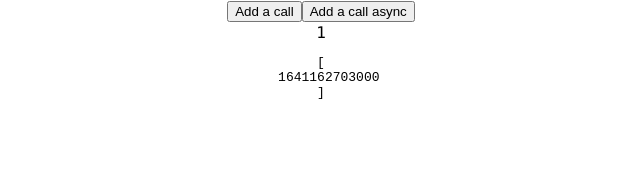
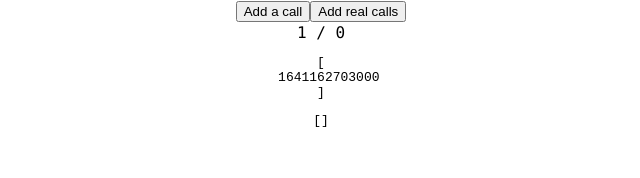
Before and after one commit to maurer2/fernsprecher-kodierer-dekodierer-schau, a React (Create React App) app in the folder app/: page / in a window 1280 px wide. Shown: the top 178 px of the page, without its empty margins (319-959 px from the left). Built offline with nearby package versions, Linux system fonts and the light colour scheme.

Commit message:
Added real call handling

```diff
--- a/app/src/features/calls/Calls.tsx
+++ b/app/src/features/calls/Calls.tsx
@@ -1,10 +1,10 @@
 import { ReactElement } from 'react';
 import { RootState } from '../../app/store';
 import { useSelector, useDispatch } from 'react-redux';
-import { addCall, getCallEntry } from './callSlice';
+import { addCall, getCallEntry, getCalls } from './callSlice';
 
 export default function Calls(): ReactElement {
-  const callList = useSelector((state: RootState) => state.calls.calls);
+  const {calls, callList} = useSelector((state: RootState) => state.calls);
   const isLoading = useSelector((state: RootState) => state.calls.isLoading);
   const dispatch = useDispatch();
 
@@ -16,9 +16,9 @@ export default function Calls(): ReactElement {
   }
 
   function handleClickAsync(): void {
-    const addCallActionAsync = getCallEntry();
+    const getCallsAction = getCalls();
 
-    dispatch(addCallActionAsync);
+    dispatch(getCallsAction);
   }
 
   return (
@@ -35,10 +35,15 @@ export default function Calls(): ReactElement {
         onClick={handleClickAsync}
         disabled={isLoading}
       >
-        Add a call async
+        Add real calls
       </button>
       <div>
-        <code>{callList.length}</code>
+        <code>{calls.length} / {callList.length}</code>
+      </div>
+      <div>
+        <code>
+          <pre>{JSON.stringify(calls, null, 2)}</pre>
+        </code>
       </div>
       <div>
         <code>
--- a/app/src/features/calls/CallsApi.tsx
+++ /dev/null
@@ -1,7 +0,0 @@
-// import { setTimeout } from "timers/promises";
-
-export function getEntry(): Promise<ReturnType<typeof Date['now']>> {
-  return new Promise((resolve) => {
-    setTimeout(() => resolve(Date.now()), 1000)
-  });
-}
--- a/app/src/features/calls/callSlice.tsx
+++ b/app/src/features/calls/callSlice.ts
@@ -1,13 +1,6 @@
 import { createSlice, PayloadAction, createAsyncThunk } from '@reduxjs/toolkit';
-import { getEntry } from './CallsApi';
-
-// type Call = {
-//   dateTime: typeof Date['now'],
-//   codecs: {
-//     send: string | null,
-//     receive: string | null,
-//   }
-// }
+import { getEntry, getCallList } from './callsApi';
+import type { Call } from './callsApi';
 
 export const getCallEntry = createAsyncThunk(
   'calls/getCallEntry',
@@ -18,8 +11,18 @@ export const getCallEntry = createAsyncThunk(
   }
 );
 
+export const getCalls = createAsyncThunk(
+  'calls/getCalls',
+  async () => {
+    const calls = await getCallList();
+
+    return calls;
+  }
+);
+
 type CallSliceState = {
   calls: ReturnType<typeof Date['now']>[];
+  callList: Call[];
   isLoading: boolean;
 };
 
@@ -27,6 +30,7 @@ export const callSlice = createSlice({
   name: 'Calls',
   initialState: {
     calls: [Date.now()],
+    callList: [],
     isLoading: false,
   } as CallSliceState,
   reducers: {
@@ -38,6 +42,7 @@ export const callSlice = createSlice({
   },
   extraReducers: (builder) => {
     builder
+      // test entries
       .addCase(getCallEntry.pending, (state, action) => {
         state.isLoading = true;
       })
@@ -45,6 +50,14 @@ export const callSlice = createSlice({
         state.calls.push(action.payload)
         state.isLoading = false;
       })
+      // real calls
+      .addCase(getCalls.pending, (state) => {
+        state.isLoading = true;
+      })
+      .addCase(getCalls.fulfilled, (state, action) => {
+        state.callList = [...state.callList, ...action.payload]
+        state.isLoading = false;
+      })
   },
 });
 
--- /dev/null
+++ b/app/src/features/calls/callsApi.ts
@@ -0,0 +1,36 @@
+import callJSON from '../../data/dummy.json';
+
+type CallStringlyTyped = {
+  dateTime: string;
+  codecs: {
+    send: string | null;
+    receive: string | null;
+  };
+};
+
+export type Call = Omit<CallStringlyTyped, 'dateTime'> & {
+  dateTime: ReturnType<typeof Date['now']>;
+};
+
+export function getEntry(): Promise<ReturnType<typeof Date['now']>> {
+  return new Promise((resolve) => {
+    setTimeout(() => resolve(Date.now()), 1000);
+  });
+}
+
+export function getCallList(): Promise<Call[]> {
+  return new Promise((resolve) => {
+    const callListRaw: CallStringlyTyped[] = callJSON;
+    const callList: Call[] = callListRaw.map((call) => {
+      const { dateTime } = call;
+      const dateTimeParsed = Date.parse(dateTime);
+
+      return {
+        ...call,
+        dateTime: dateTimeParsed,
+      };
+    });
+
+    setTimeout(() => resolve(callList), 1000);
+  });
+}
```
